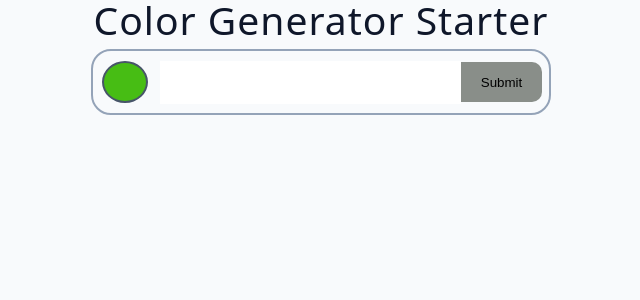
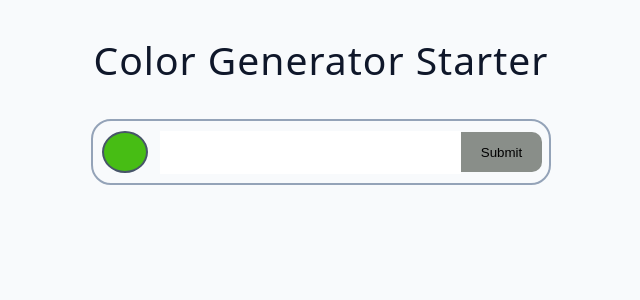
Before and after one commit to Yusen22/Colour-Generator_Project, a React (Vite) app: page / in a window 1280 px wide. Shown: the top 300 px of the page, without its empty margins (319-959 px from the left). Built offline with nearby package versions, Linux system fonts and the light colour scheme; the HTML template or start-up script is replaced by a standard one.

Commit message:
added margin to title and form

```diff
--- a/src/index.css
+++ b/src/index.css
@@ -238,6 +238,7 @@ ul {
 
 .title {
   text-align: center;
+  margin-top: 40px;
 }
 
 .title-underline {
@@ -264,7 +265,7 @@ ul {
   justify-content: center;
   border: 2px var(--grey-400) solid;
   border-radius: 20px;
-  margin: 10px auto;
+  margin: 40px auto;
 }
 input[type="text"] {
   border-color: transparent;
@@ -302,7 +303,7 @@ input[type="color" i]::-webkit-color-swatch {
   border: solid #1e293b 10px;
 }
 .colour-list {
-  width: 97vw;
+  width: calc(100vw - 34px);
   min-height: 50vw;
   margin: 0 auto;
   display: grid;
```
